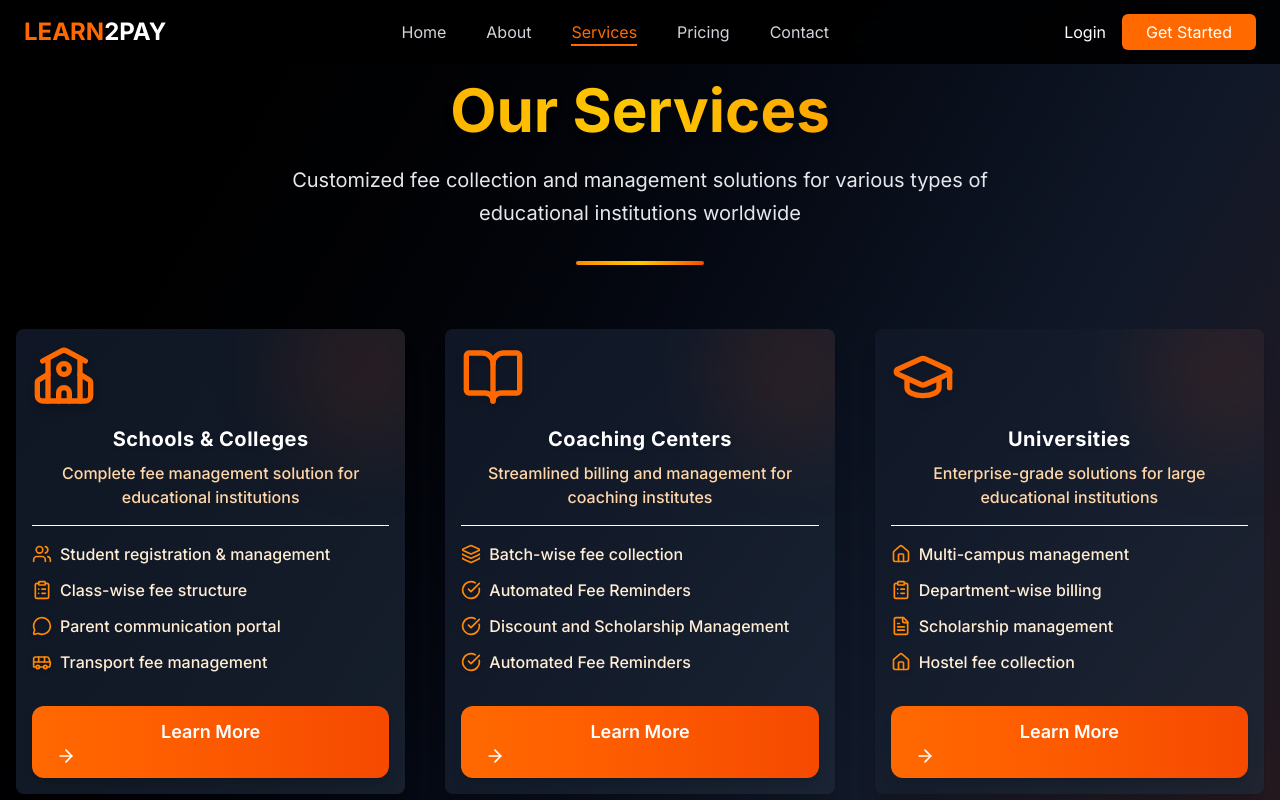
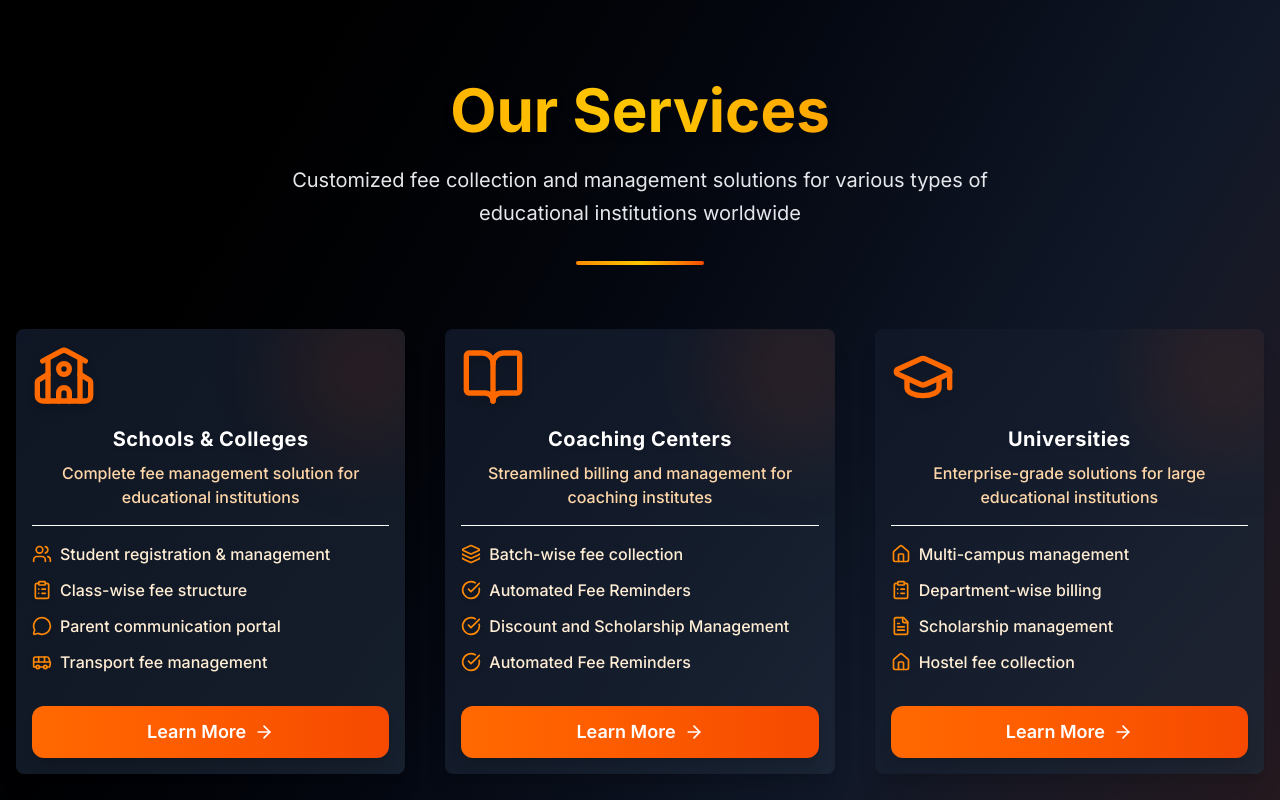
Before and after one commit to Techori/Learn2pay, a React (Vite) app: page /services in a window 1280 px wide. Shown: the top 800 px of the page. Built offline with nearby package versions, Linux system fonts and the light colour scheme.

Commit message:
Update services.tsx

```diff
--- a/src/pages/services.tsx
+++ b/src/pages/services.tsx
@@ -32,7 +32,6 @@ import {
 } from 'lucide-react';
 import { useNavigate } from 'react-router-dom';
 import Footer from '../components/Footer';
-import Navbar from '@/components/Navbar';
 
 const featureIcons: Record<string, any> = {
   "Student registration & management": Users,
@@ -115,7 +114,6 @@ const Services = () => {
 
   return (
     <div className="min-h-screen bg-gradient-to-br from-black via-gray-900 to-orange-950 text-white">
-      <Navbar />
       <div className="py-20 px-4">
         <div className="container mx-auto">
           {/* Header Section */}
@@ -162,11 +160,11 @@ const Services = () => {
     })}
   </ul>
   <Button
-                    className="w-full bg-gradient-to-r from-orange-500 to-orange-600 hover:from-orange-600 hover:to-orange-700 transform hover:scale-105 transition-all duration-300 font-semibold text-lg py-3 rounded-xl shadow-lg"
+    className="w-full flex items-center justify-center gap-2 bg-gradient-to-r from-orange-500 to-orange-600 hover:from-orange-600 hover:to-orange-700 transform hover:scale-105 transition-all duration-300 font-semibold text-lg py-3 rounded-xl shadow-lg"
     onClick={() => navigate('/contact')}
   >
-                    Learn More
-                    <ArrowRight className="ml-2 h-5 w-5" />
+    <span>Learn More</span>
+    <ArrowRight className="h-5 w-5" />
   </Button>
 </CardContent>
               </Card>
```
Lines whose indentation alone changed are shown as unchanged.
